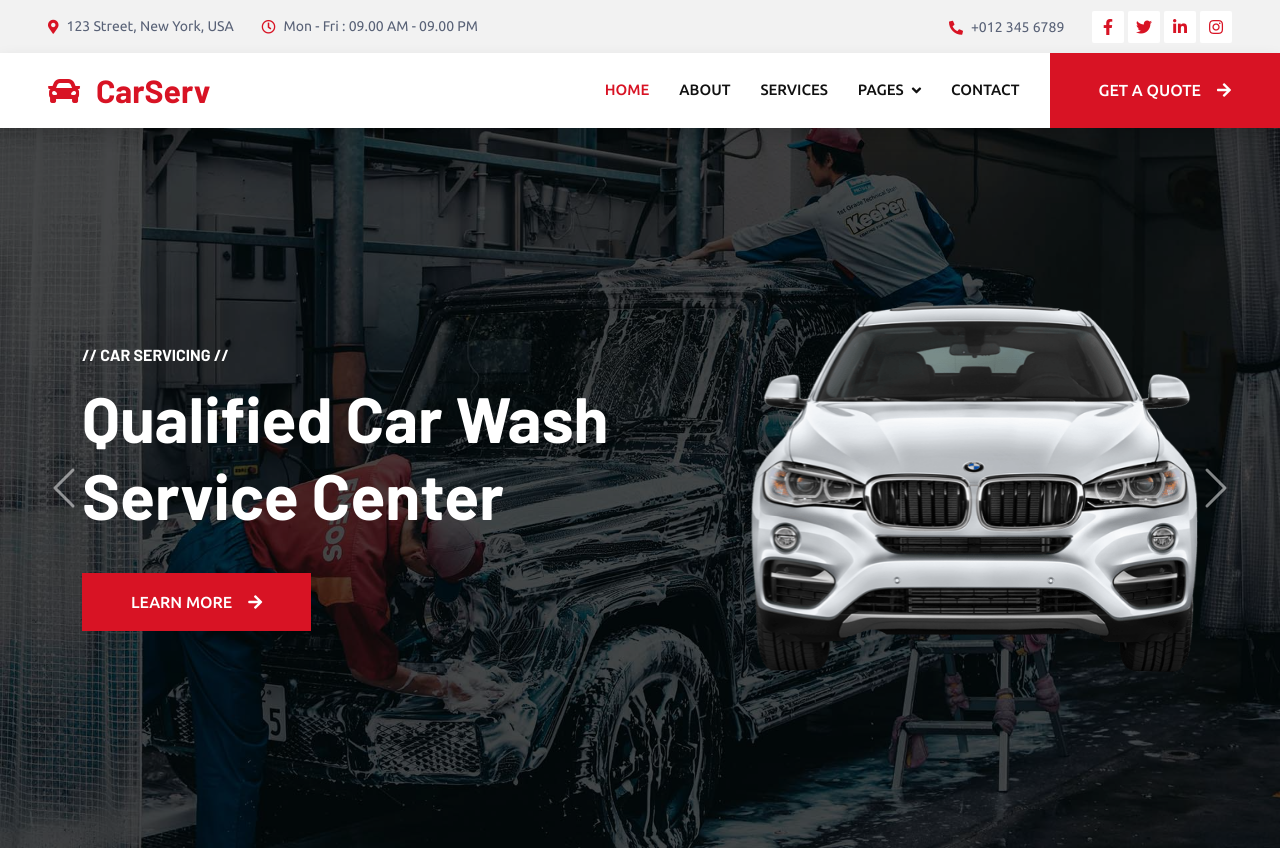
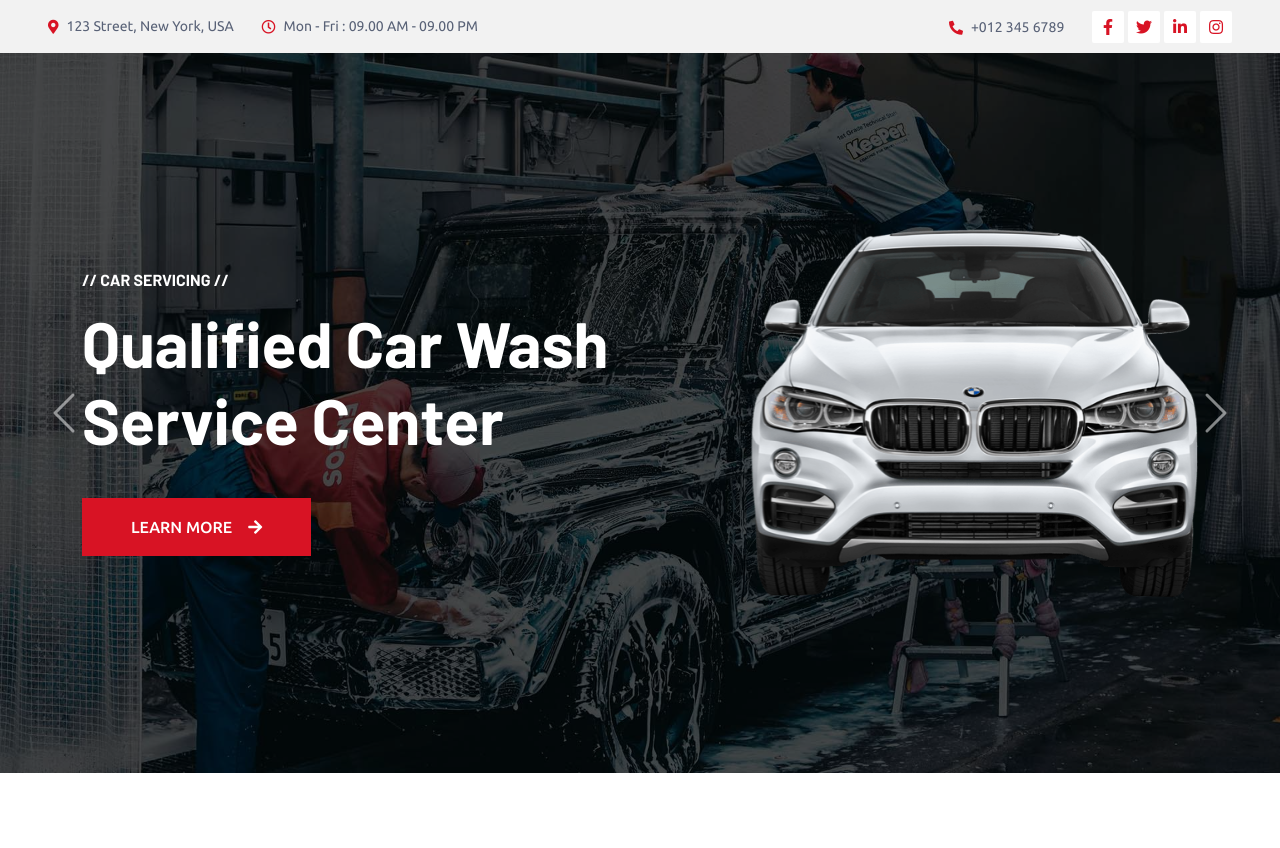
Before and after one commit to Suganth-Krishna-E2003/GarageManagement, a plain HTML site: page index.html in a window 1280 px wide. Shown: the top 848 px of the page. Drawn offline with nearby package versions, Linux system fonts and the light colour scheme.

Commit message:
Update index.html

```diff
--- a/index.html
+++ b/index.html
@@ -70,36 +70,6 @@
         </div>
     </div>
     <!-- Topbar End -->
-
-
-    <!-- Navbar Start -->
-    <nav class="navbar navbar-expand-lg bg-white navbar-light shadow sticky-top p-0">
-        <a href="index.html" class="navbar-brand d-flex align-items-center px-4 px-lg-5">
-            <h2 class="m-0 text-primary"><i class="fa fa-car me-3"></i>CarServ</h2>
-        </a>
-        <button type="button" class="navbar-toggler me-4" data-bs-toggle="collapse" data-bs-target="#navbarCollapse">
-            <span class="navbar-toggler-icon"></span>
-        </button>
-        <div class="collapse navbar-collapse" id="navbarCollapse">
-            <div class="navbar-nav ms-auto p-4 p-lg-0">
-                <a href="index.html" class="nav-item nav-link active">Home</a>
-                <a href="about.html" class="nav-item nav-link">About</a>
-                <a href="service.html" class="nav-item nav-link">Services</a>
-                <div class="nav-item dropdown">
-                    <a href="#" class="nav-link dropdown-toggle" data-bs-toggle="dropdown">Pages</a>
-                    <div class="dropdown-menu fade-up m-0">
-                        <a href="booking.html" class="dropdown-item">Booking</a>
-                        <a href="team.html" class="dropdown-item">Technicians</a>
-                        <a href="testimonial.html" class="dropdown-item">Testimonial</a>
-                        <a href="404.html" class="dropdown-item">404 Page</a>
-                    </div>
-                </div>
-                <a href="contact.html" class="nav-item nav-link">Contact</a>
-            </div>
-            <a href="" class="btn btn-primary py-4 px-lg-5 d-none d-lg-block">Get A Quote<i class="fa fa-arrow-right ms-3"></i></a>
-        </div>
-    </nav>
-    <!-- Navbar End -->
 
 
     <!-- Carousel Start -->
```
